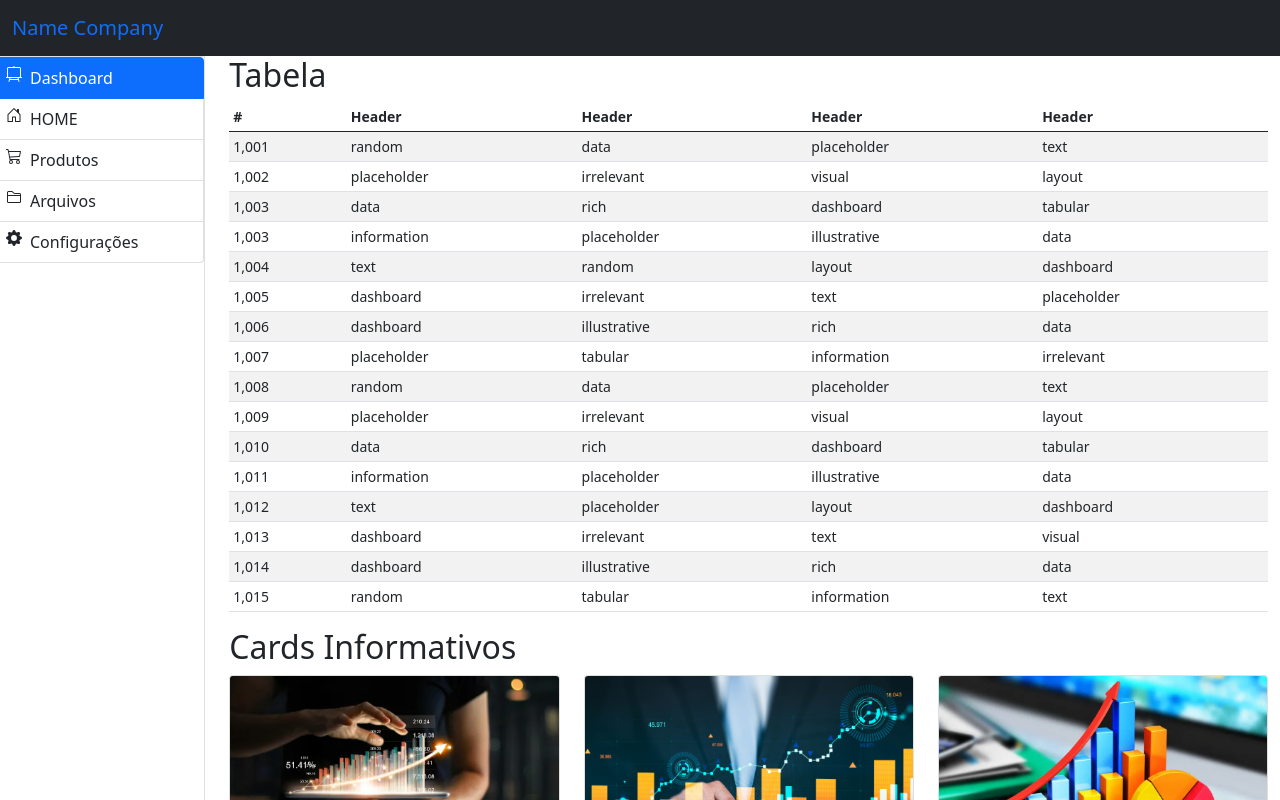
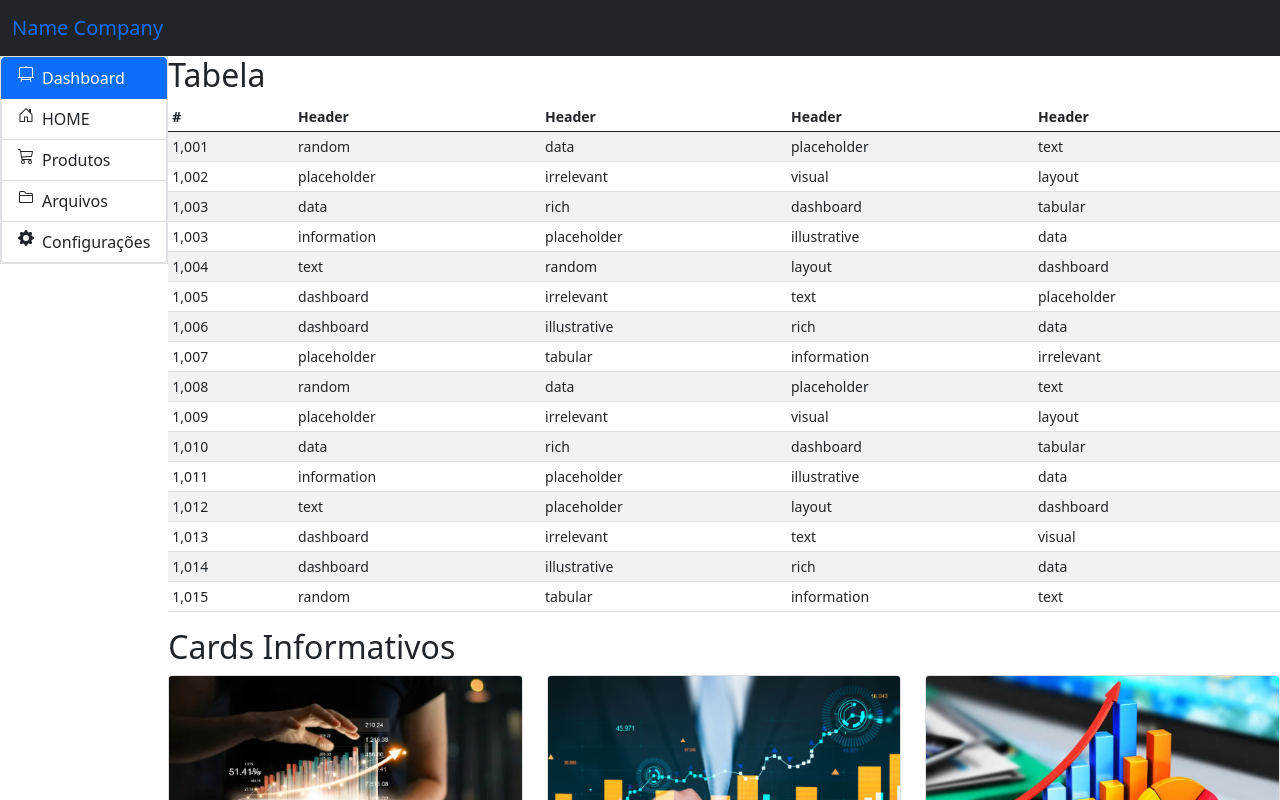
Before and after one commit to thaissaduraess/auth-project, an Angular app: page /dashboard in a window 1280 px wide. Shown: the top 800 px of the page. Built offline with nearby package versions, Linux system fonts and the light colour scheme.

Commit message:
refatorando code

```diff
--- a/src/app/components/card-info/card-info.component.html
+++ b/src/app/components/card-info/card-info.component.html
@@ -1,3 +1,4 @@
+<h2>Cards Informativos</h2>
 <div class="row row-cols-1 row-cols-md-3 g-4">
   <div class="col">
     <div class="card">
--- a/src/app/components/lista/lista.component.html
+++ b/src/app/components/lista/lista.component.html
@@ -1,3 +1,5 @@
+<h2>Tabela</h2>
+<div class="table-responsive small">
   <table class="table table-striped table-sm">
     <thead>
       <tr>
@@ -123,3 +125,4 @@
       </tr>
     </tbody>
   </table>
+</div>
--- a/src/app/components/sidebar/sidebar.component.html
+++ b/src/app/components/sidebar/sidebar.component.html
@@ -1,4 +1,4 @@
-<div class="sidebar border border-right col-md-3 col-lg-2 p-0 bg-body-tertiary">
+<div class="sidebar border border-right p-0 bg-body-tertiary">
   <ul class="list-group w-100">
     <li class="list-group-item active d-flex gap-2">
       <svg
--- a/src/app/modules/dashboard/dashboard.component.html
+++ b/src/app/modules/dashboard/dashboard.component.html
@@ -1,94 +1,10 @@
 <app-navbar></app-navbar>
-<div class="row">
-  <div
-    class="sidebar border border-right col-md-3 col-lg-2 p-0 bg-body-tertiary"
-  >
-    <ul class="list-group w-100">
-      <li class="list-group-item active d-flex gap-2">
-        <svg
-          xmlns="http://www.w3.org/2000/svg"
-          width="16"
-          height="16"
-          fill="currentColor"
-          class="bi bi-easel2"
-          viewBox="0 0 16 16"
-        >
-          <path
-            fill-rule="evenodd"
-            d="M8 0a.5.5 0 0 1 .447.276L8.81 1h4.69A1.5 1.5 0 0 1 15 2.5V11h.5a.5.5 0 0 1 0 1h-2.86l.845 3.379a.5.5 0 0 1-.97.242L12.11 14H3.89l-.405 1.621a.5.5 0 0 1-.97-.242L3.36 12H.5a.5.5 0 0 1 0-1H1V2.5A1.5 1.5 0 0 1 2.5 1h4.691l.362-.724A.5.5 0 0 1 8 0ZM2 11h12V2.5a.5.5 0 0 0-.5-.5h-11a.5.5 0 0 0-.5.5V11Zm9.61 1H4.39l-.25 1h7.72l-.25-1Z"
-          />
-        </svg>
-        <a>Dashboard</a>
-      </li>
-      <li class="list-group-item d-flex gap-2">
-        <svg
-          xmlns="http://www.w3.org/2000/svg"
-          width="16"
-          height="16"
-          fill="currentColor"
-          class="bi bi-house-door"
-          viewBox="0 0 16 16"
-        >
-          <path
-            d="M8.354 1.146a.5.5 0 0 0-.708 0l-6 6A.5.5 0 0 0 1.5 7.5v7a.5.5 0 0 0 .5.5h4.5a.5.5 0 0 0 .5-.5v-4h2v4a.5.5 0 0 0 .5.5H14a.5.5 0 0 0 .5-.5v-7a.5.5 0 0 0-.146-.354L13 5.793V2.5a.5.5 0 0 0-.5-.5h-1a.5.5 0 0 0-.5.5v1.293L8.354 1.146ZM2.5 14V7.707l5.5-5.5 5.5 5.5V14H10v-4a.5.5 0 0 0-.5-.5h-3a.5.5 0 0 0-.5.5v4H2.5Z"
-          />
-        </svg>
-        <a>HOME</a>
-      </li>
-      <li class="list-group-item d-flex gap-2">
-        <svg
-          xmlns="http://www.w3.org/2000/svg"
-          width="16"
-          height="16"
-          fill="currentColor"
-          class="bi bi-cart3"
-          viewBox="0 0 16 16"
-        >
-          <path
-            d="M0 1.5A.5.5 0 0 1 .5 1H2a.5.5 0 0 1 .485.379L2.89 3H14.5a.5.5 0 0 1 .49.598l-1 5a.5.5 0 0 1-.465.401l-9.397.472L4.415 11H13a.5.5 0 0 1 0 1H4a.5.5 0 0 1-.491-.408L2.01 3.607 1.61 2H.5a.5.5 0 0 1-.5-.5zM3.102 4l.84 4.479 9.144-.459L13.89 4H3.102zM5 12a2 2 0 1 0 0 4 2 2 0 0 0 0-4zm7 0a2 2 0 1 0 0 4 2 2 0 0 0 0-4zm-7 1a1 1 0 1 1 0 2 1 1 0 0 1 0-2zm7 0a1 1 0 1 1 0 2 1 1 0 0 1 0-2z"
-          />
-        </svg>
-        <a>Produtos</a>
-      </li>
-      <li class="list-group-item d-flex gap-2">
-        <svg
-          xmlns="http://www.w3.org/2000/svg"
-          width="16"
-          height="16"
-          fill="currentColor"
-          class="bi bi-folder2"
-          viewBox="0 0 16 16"
-        >
-          <path
-            d="M1 3.5A1.5 1.5 0 0 1 2.5 2h2.764c.958 0 1.76.56 2.311 1.184C7.985 3.648 8.48 4 9 4h4.5A1.5 1.5 0 0 1 15 5.5v7a1.5 1.5 0 0 1-1.5 1.5h-11A1.5 1.5 0 0 1 1 12.5v-9zM2.5 3a.5.5 0 0 0-.5.5V6h12v-.5a.5.5 0 0 0-.5-.5H9c-.964 0-1.71-.629-2.174-1.154C6.374 3.334 5.82 3 5.264 3H2.5zM14 7H2v5.5a.5.5 0 0 0 .5.5h11a.5.5 0 0 0 .5-.5V7z"
-          />
-        </svg>
-        <a>Arquivos</a>
-      </li>
-      <li class="list-group-item d-flex gap-2">
-        <svg
-          xmlns="http://www.w3.org/2000/svg"
-          width="16"
-          height="16"
-          fill="currentColor"
-          class="bi bi-gear-fill"
-          viewBox="0 0 16 16"
-        >
-          <path
-            d="M9.405 1.05c-.413-1.4-2.397-1.4-2.81 0l-.1.34a1.464 1.464 0 0 1-2.105.872l-.31-.17c-1.283-.698-2.686.705-1.987 1.987l.169.311c.446.82.023 1.841-.872 2.105l-.34.1c-1.4.413-1.4 2.397 0 2.81l.34.1a1.464 1.464 0 0 1 .872 2.105l-.17.31c-.698 1.283.705 2.686 1.987 1.987l.311-.169a1.464 1.464 0 0 1 2.105.872l.1.34c.413 1.4 2.397 1.4 2.81 0l.1-.34a1.464 1.464 0 0 1 2.105-.872l.31.17c1.283.698 2.686-.705 1.987-1.987l-.169-.311a1.464 1.464 0 0 1 .872-2.105l.34-.1c1.4-.413 1.4-2.397 0-2.81l-.34-.1a1.464 1.464 0 0 1-.872-2.105l.17-.31c.698-1.283-.705-2.686-1.987-1.987l-.311.169a1.464 1.464 0 0 1-2.105-.872l-.1-.34zM8 10.93a2.929 2.929 0 1 1 0-5.86 2.929 2.929 0 0 1 0 5.858z"
-          />
-        </svg>
-        <a>Configurações</a>
-      </li>
-    </ul>
-  </div>
+<div class="d-flex">
+  <app-sidebar></app-sidebar>
 
-  <div class="col-md-9 ms-sm-auto col-lg-10 px-md-4">
-    <h2>Tabela</h2>
-    <div class="table-responsive small">
-      <app-lista></app-lista>
-      <h2>Cards Informativos</h2>
-      <app-card-info></app-card-info>
-    </div>
+  <div>
+    <app-lista></app-lista>
+
+    <app-card-info></app-card-info>
   </div>
 </div>
```
Lines whose indentation alone changed are shown as unchanged.
